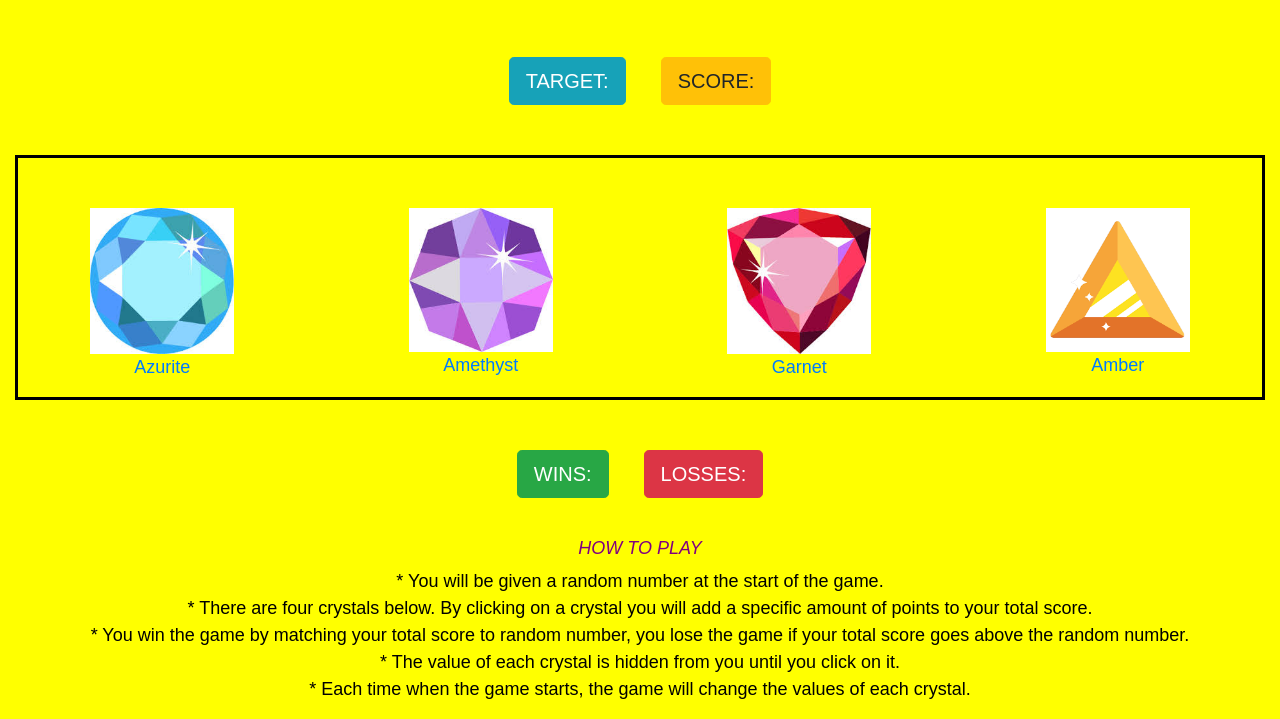
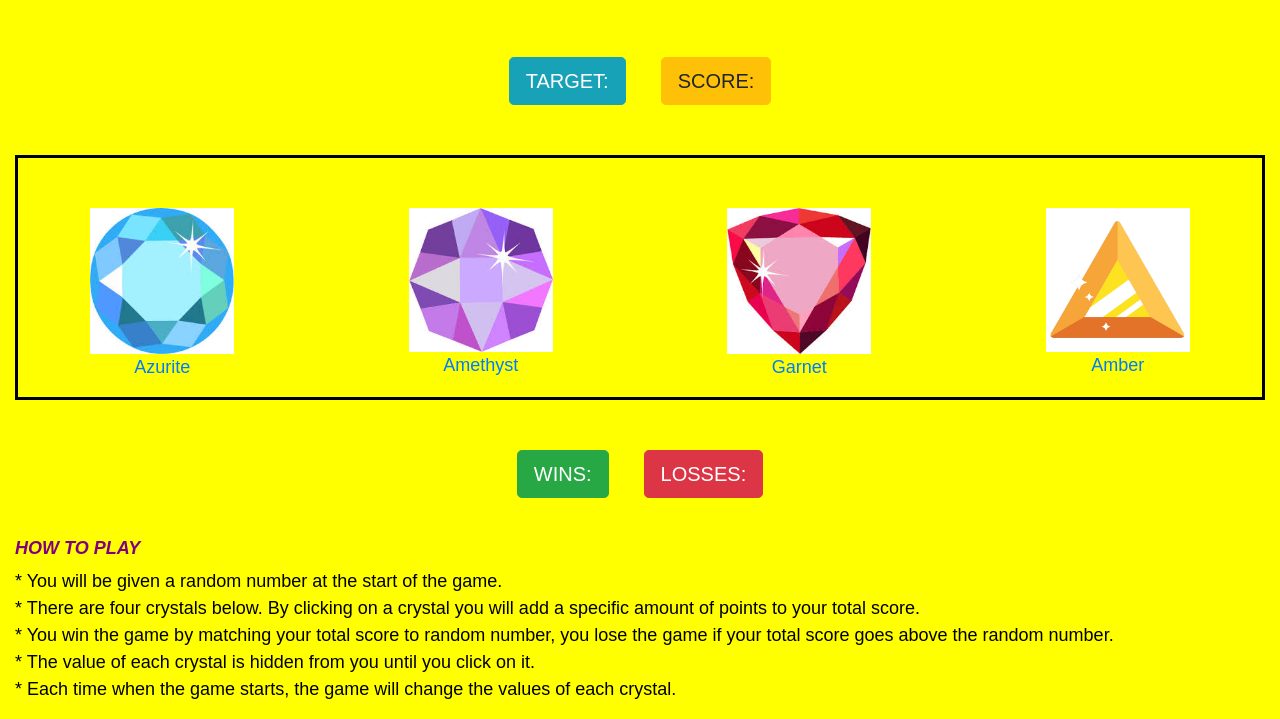
Before and after one commit to ZsaZsaZieglar/unit-4-game, a plain HTML site: page index.html in a window 1280 px wide. Shown: the part 89-808 px from the top of the page. Drawn offline with nearby package versions, Linux system fonts and the light colour scheme.

Commit message:
content displayed and styled

```diff
--- a/assets/css/style.css
+++ b/assets/css/style.css
@@ -40,5 +40,11 @@ h3 {
     color: purple;
     font-style: oblique;
     font-size: 18px;
+    font-weight: bolder;
     padding-top: 40px;
+    text-align: left;
 }
+
+.panel-body p {
+    text-align: left;
+}
```
